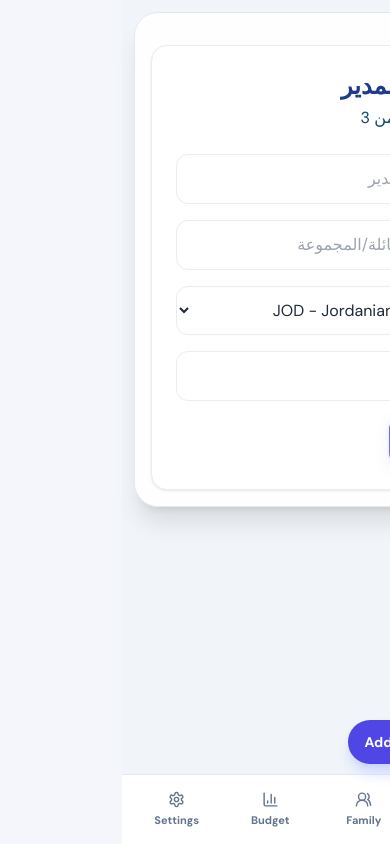
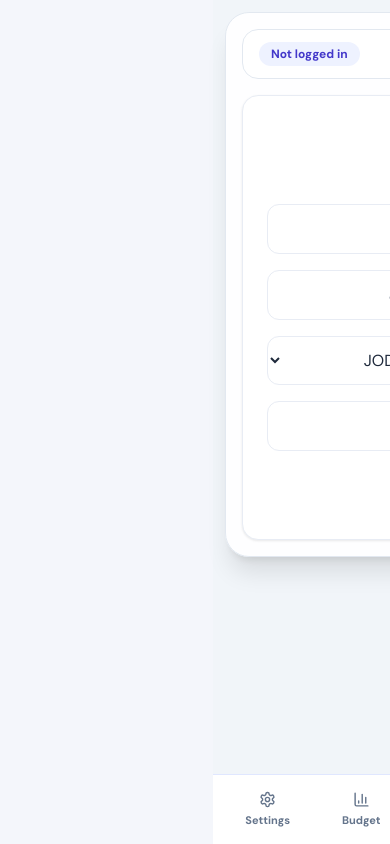
Before and after one commit to OTK-Shadi/Baytna, a Next.js app: page /admin/onboarding in a window 390 px wide. Built offline with nearby package versions, Linux system fonts and the light colour scheme.

Commit message:
Show active logged-in member in app shell

```diff
--- a/components/AppShell.tsx
+++ b/components/AppShell.tsx
@@ -4,6 +4,7 @@ import Link from 'next/link';
 import { usePathname } from 'next/navigation';
 import { BarChart3, LayoutDashboard, PlusCircle, Settings, UsersRound } from 'lucide-react';
 import BottomNav from '@/components/BottomNav';
+import { useFamilyData } from '@/hooks/useFamilyData';
 
 const desktopNav = [
   { href: '/dashboard', label: 'Dashboard', icon: LayoutDashboard },
@@ -14,13 +15,24 @@ const desktopNav = [
 
 export default function AppShell({ children }: { children: React.ReactNode }) {
   const pathname = usePathname();
+  const { activeMember } = useFamilyData();
+  const currentUserLabel = activeMember ? `Logged in: ${activeMember.name}` : 'Not logged in';
 
   return (
     <main className="min-h-screen bg-slate-100 p-3 pb-24 md:p-6 lg:p-8">
       <div className="mx-auto w-full rounded-3xl border border-slate-200 bg-white/90 p-4 shadow-xl backdrop-blur md:p-6 lg:p-8">
         <div className="mx-auto w-full max-w-7xl space-y-4 px-0 md:px-6 lg:px-8">
+          <div className="flex items-center justify-between rounded-2xl border border-slate-200 bg-white px-4 py-3 md:hidden">
+            <h1 className="text-base font-bold text-slate-900">FamilyLedger</h1>
+            <span className="rounded-full bg-indigo-50 px-3 py-1 text-xs font-semibold text-indigo-700">
+              {currentUserLabel}
+            </span>
+          </div>
           <nav className="hidden flex-wrap items-center gap-3 rounded-2xl border border-slate-200 bg-white p-4 md:flex md:justify-between">
             <h1 className="text-lg font-bold text-slate-900 md:text-xl">FamilyLedger</h1>
+            <span className="rounded-full bg-indigo-50 px-3 py-1 text-xs font-semibold text-indigo-700">
+              {currentUserLabel}
+            </span>
             <div className="flex flex-wrap gap-2 text-sm md:ms-auto">
               {desktopNav.map((item) => {
                 const Icon = item.icon;
```
